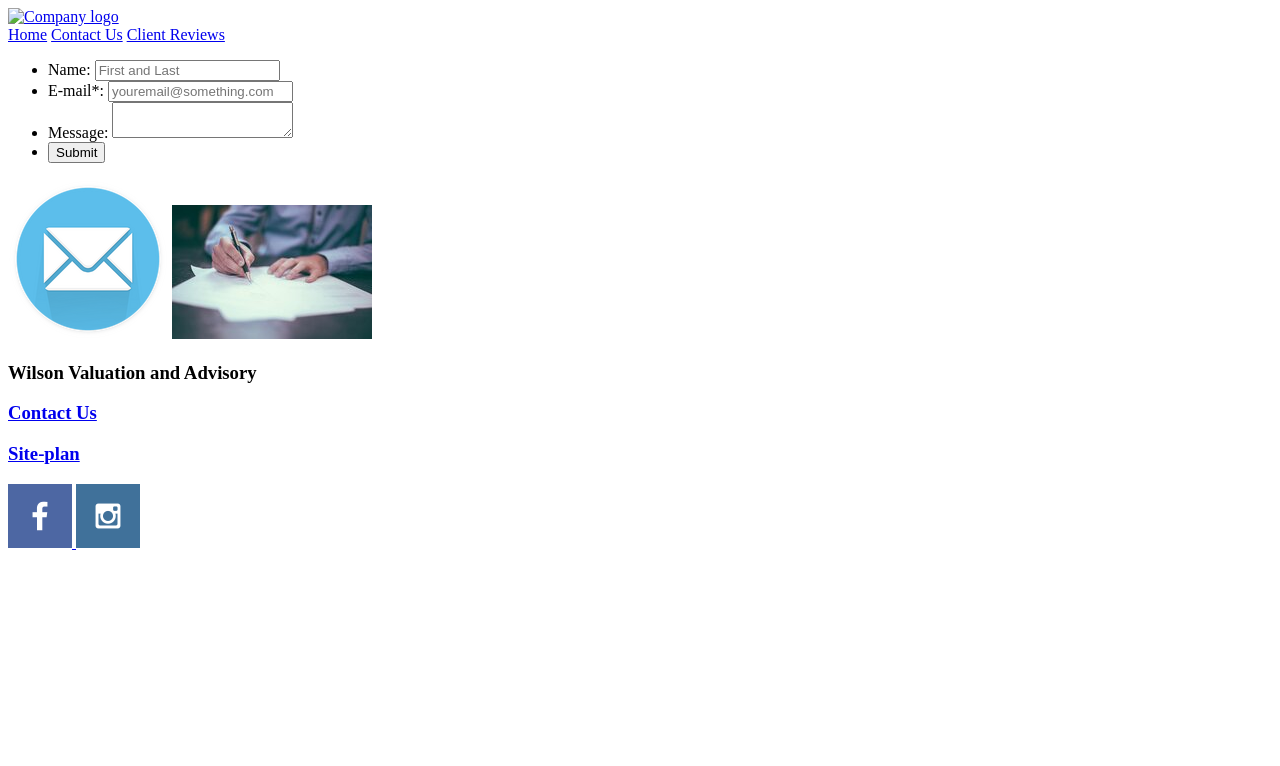
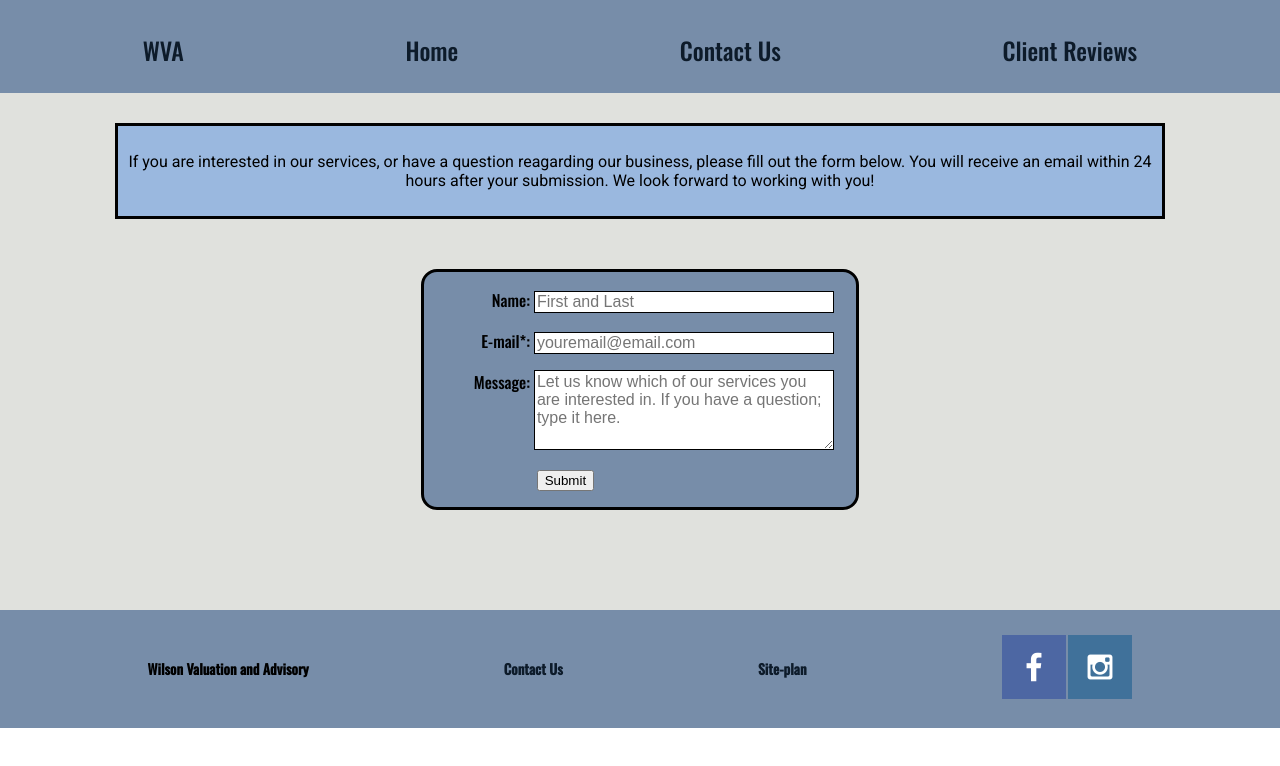
Before and after one commit to Swilsonlds/WDD130, a plain HTML site: page Wilson_Valuation_and_Advisory/contact_us.html in a window 1280 px wide. Drawn offline with nearby package versions, Linux system fonts and the light colour scheme; a web font is replaced by a local one.

Commit message:
contact us page and html errors

```diff
--- a/Wilson_Valuation_and_Advisory/contact_us.html
+++ b/Wilson_Valuation_and_Advisory/contact_us.html
@@ -4,21 +4,23 @@
     <meta charset="UTF-8">
     <meta http-equiv="X-UA-Compatible" content="IE=edge">
     <meta name="viewport" content="width=device-width, initial-scale=1.0">
-    <title>Wilson Valuation and Advisory</title>
+    <link rel='stylesheet' href="styles/styles.css">
+    <title>Wilson Valuation and Advisory: Contact Us</title>
 </head>
 <body>
     <div id="content">
         <header>
-            <a id="logo_link" href="index.html">
-                <img src="#" alt="Company logo">
-            </a>
             <nav>
+                <a id="logo_link" href="index.html">WVA</a>
                 <a href="index.html">Home</a>
                 <a href="contact_us.html">Contact Us</a>
                 <a href="reviews.html">Client Reviews</a>
             </nav>
         </header>
         <main>
+            <div class="instructions">
+                <p>If you are interested in our services, or have a question reagarding our business, please fill out the form below. You will receive an email within 24 hours after your submission. We look forward to working with you!</p>
+            </div>
             <div id="feedback"></div>
             <form action="/my-handling-form-page" method="post">
                 <ul>
@@ -28,19 +30,17 @@
                     </li>
                     <li>
                       <label for="mail">E-mail*:</label>
-                      <input type="email" id="mail" name="user_email" placeholder="youremail@something.com" required>
+                      <input type="email" id="mail" name="user_email" placeholder="youremail@email.com" required>
                     </li>
                     <li>
                       <label for="msg">Message:</label>
-                      <textarea id="msg" name="user_message"></textarea>
+                      <textarea id="msg" name="user_message" placeholder="Let us know which of our services you are interested in. If you have a question; type it here."></textarea>
                     </li>
                     <li class="button">
                         <button type="submit">Submit</button>
                       </li>
                    </ul>
             </form>
-            <img class= "mail" src="images/mail.png" alt="mail">
-            <img class= "docs" src="images/docs.jpg" alt="docs">
         </main>
         <footer>
             <h3>Wilson Valuation and Advisory</h3>
--- a/Wilson_Valuation_and_Advisory/styles/styles.css
+++ b/Wilson_Valuation_and_Advisory/styles/styles.css
@@ -6,6 +6,10 @@
     height: 100%;
     margin: 0 auto;
     background-color:#e0e1dd ;
+}
+
+body {
+    margin: 0;
 }
 
 a {
@@ -108,12 +112,12 @@ nav {
     border:3px solid #0d1b2a
 
 }
+
 .client p {
     text-align: center;
     margin: auto;
     grid-column: 2/3;
     margin-right: 30px;
-
 }
 
 .client_px {
@@ -129,5 +133,101 @@ footer{
     justify-content: space-around;
     align-items: center;
     font-size:.75em;
+}
+
+.instructions {
+    background-color: #9ab8df;
+    margin: 0 auto;
+    margin-top: 30px;
+    padding: 10px;
+    border: 3px solid black;
+    text-align: center;
+    width: 80%;
 
 }
+
+form {
+    background-color: #778da9;
+    color: black;
+    margin: 50px auto;
+    width: 400px;
+    padding: 1em;
+    border: 3px solid black;
+    border-radius: 1em;
+    }
+
+    ul {
+    list-style: none;
+    padding: 0;
+    margin: 0;
+    }
+
+    li {
+        font-family: 'Oswald';
+    }
+
+    form li + li {
+    margin-top: 1em;
+    font-family: 'Oswald';
+    }
+
+    label {
+    /* Uniform size & alignment */
+    display: inline-block;
+    width: 90px;
+    text-align: right;
+    }
+
+    input,
+    textarea {
+    /* To make sure that all text fields have the same font settings
+        By default, textareas have a monospace font */
+    font: 1em sans-serif;
+
+    /* Uniform text field size */
+    width: 300px;
+    box-sizing: border-box;
+
+    /* Match form field borders */
+    border: 1px solid black;
+    }
+
+    input:focus,
+    textarea:focus {
+    /* Additional highlight for focused elements */
+    border-color: #000;
+    }
+
+    textarea {
+    /* Align multiline text fields with their labels */
+    vertical-align: top;
+
+    /* Provide space to type some text */
+    height: 5em;
+    }
+
+    .button {
+    /* Align buttons with the text fields */
+    padding-left: 90px; /* same size as the label elements */
+    }
+
+    button {
+    /* This extra margin represent roughly the same space as the space
+        between the labels and their text fields */
+    margin-left: .5em;
+    }
+
+    #feedback {
+    background-color: #FCA311;
+    position: absolute;
+    top: 0;
+    left: 0;
+    right: 0;
+    padding: .5em;
+    /* make this element invisible until we are ready for it */
+    display: none;
+}
+
+.moveDown {
+    margin-top: 3em;
+}
```
Also changed, not shown: Wilson_Valuation_and_Advisory/index.html (+3 -3 lines), Wilson_Valuation_and_Advisory/reviews.html (+2 -2 lines), Wilson_Valuation_and_Advisory/images/person3.jpg.
